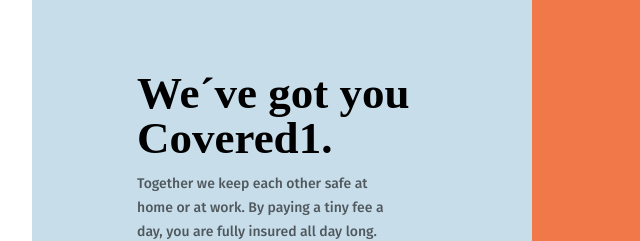
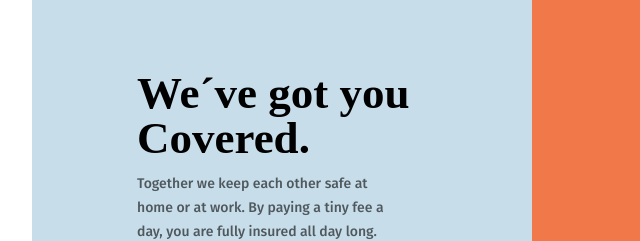
Before and after one commit to sandrastoltz/Layout-project, a plain HTML site: page index.html in a window 1280 px wide. Shown: the top 241 px of the page, 108-748 px from the left. Drawn offline with Linux system fonts and the light colour scheme; a web font is replaced by a local one.

Commit message:
projekt-done3

```diff
--- a/index.html
+++ b/index.html
@@ -8,10 +8,10 @@
   </head>
   <body>
     <div class="container">
-      <!--header1-->
+      <!--header-->
       <header id="up">
         <section class="header-section1">
-          <h2 class="header-section-text1">We´ve got you Covered1.</h2>
+          <h2 class="header-section-text1">We´ve got you Covered.</h2>
           <p class="header-section-text2">
             Together we keep each other safe at home or at work. By paying a tiny
             fee a day, you are fully insured all day long. You get it all for as
```
